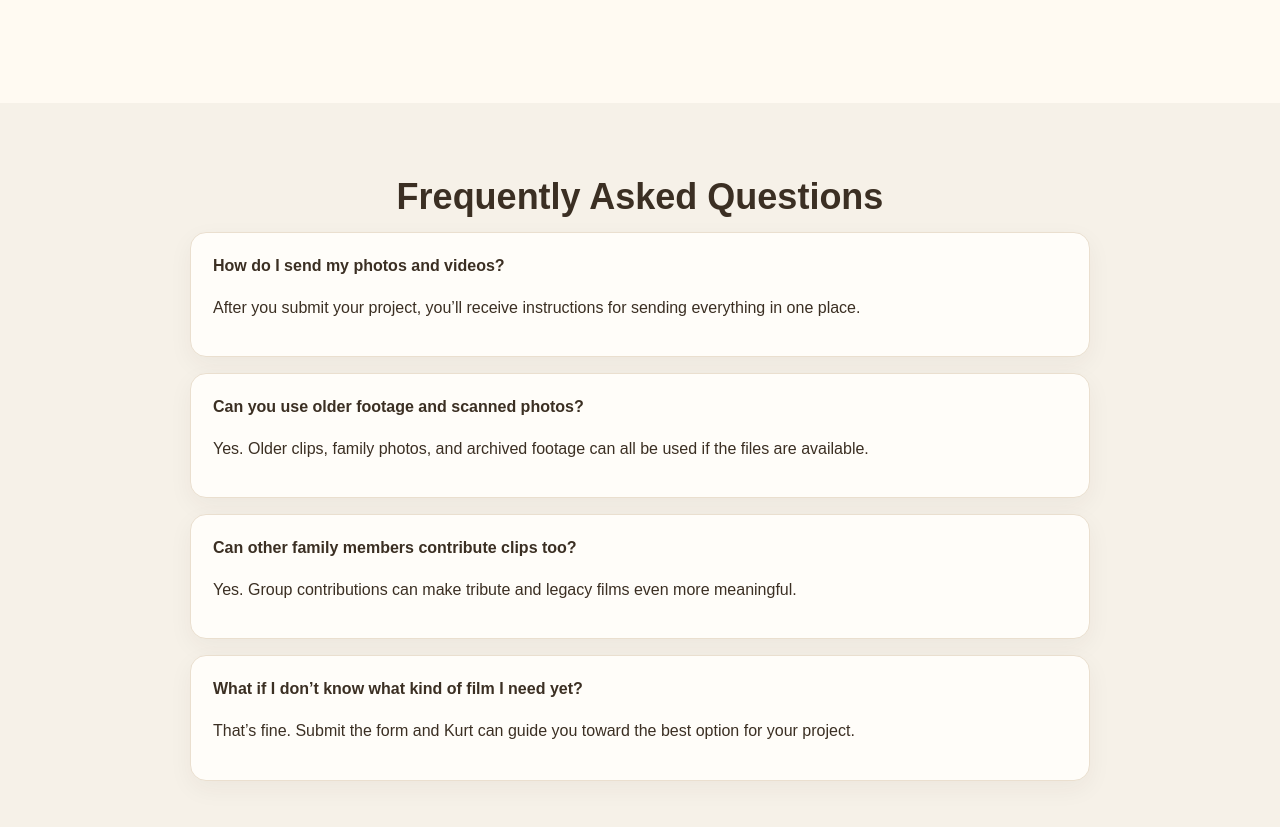
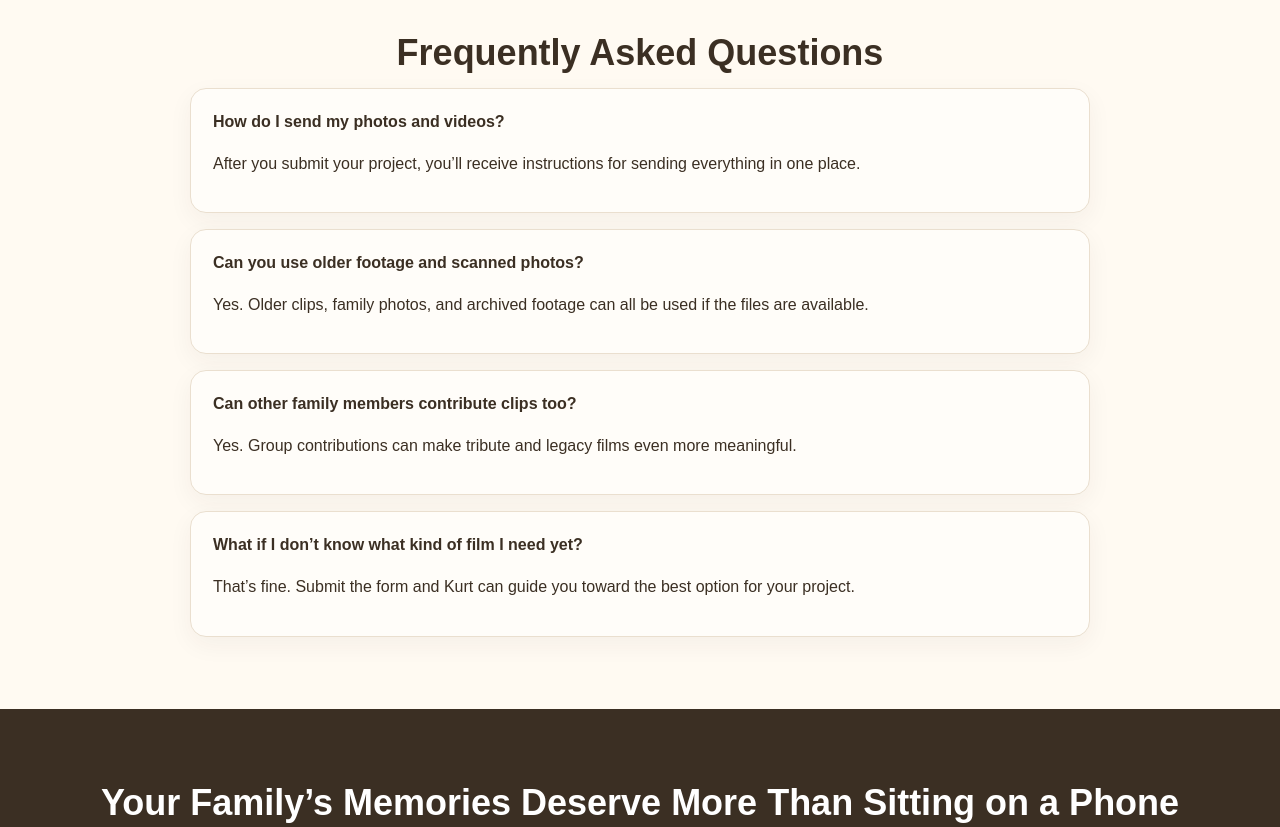
Before and after one commit to danrocksai-coder/legacyfamilyfilm, a plain HTML site: page index.html in a window 1280 px wide. Shown: the part 4542-5369 px from the top of the page. Drawn offline with Linux system fonts and the light colour scheme.

```diff
--- a/index.html
+++ b/index.html
@@ -667,12 +667,6 @@
       <p class="section-subtitle" style="margin-top:28px;">
         Optional add-ons can include rush delivery, extra runtime, extra revisions,
         social-media versions, and family contribution options.
-      </p>
-    </div>
-  </section>
-
-  <section>
-    <div class="container">
       <h2 class="section-title">Frequently Asked Questions</h2>
       <div class="faq">
         <div class="card">
```
